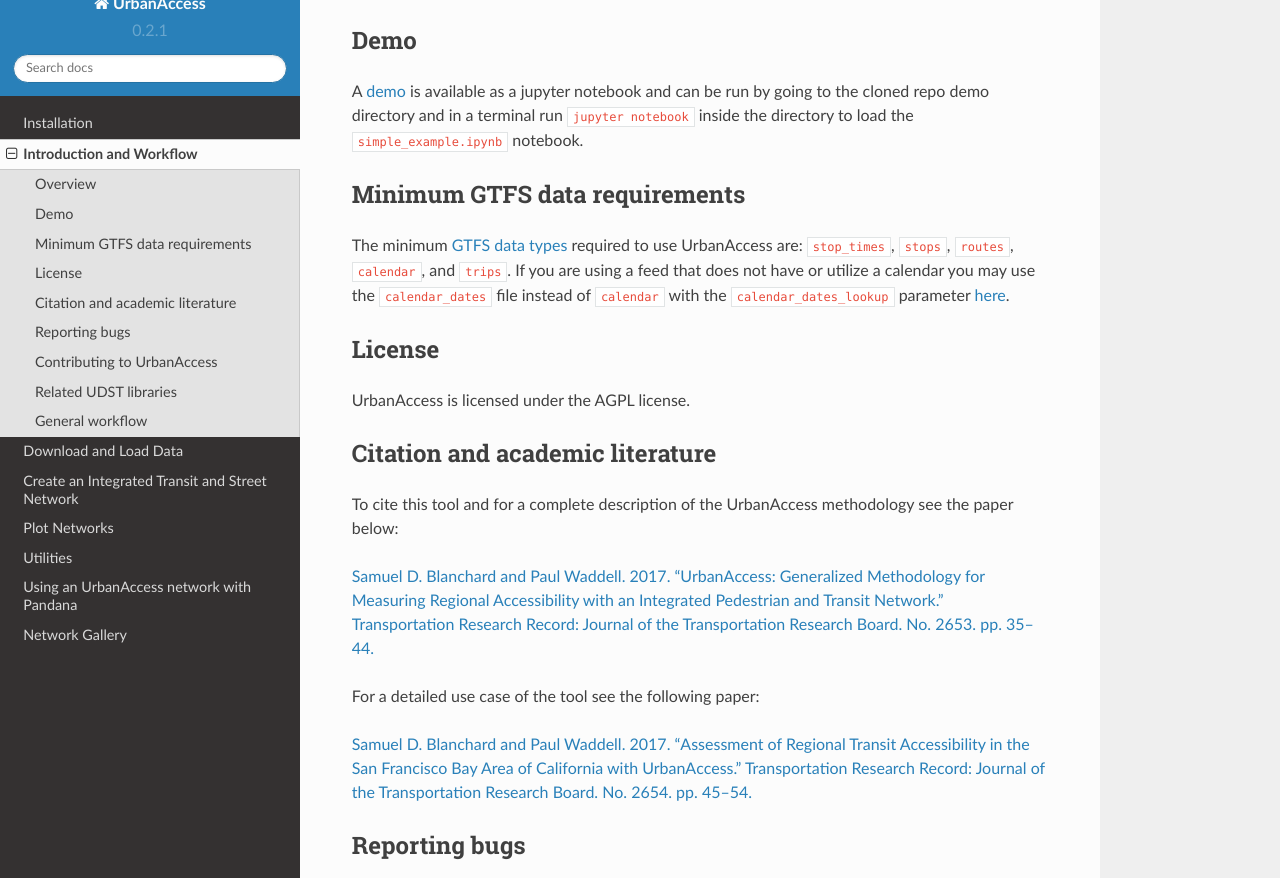
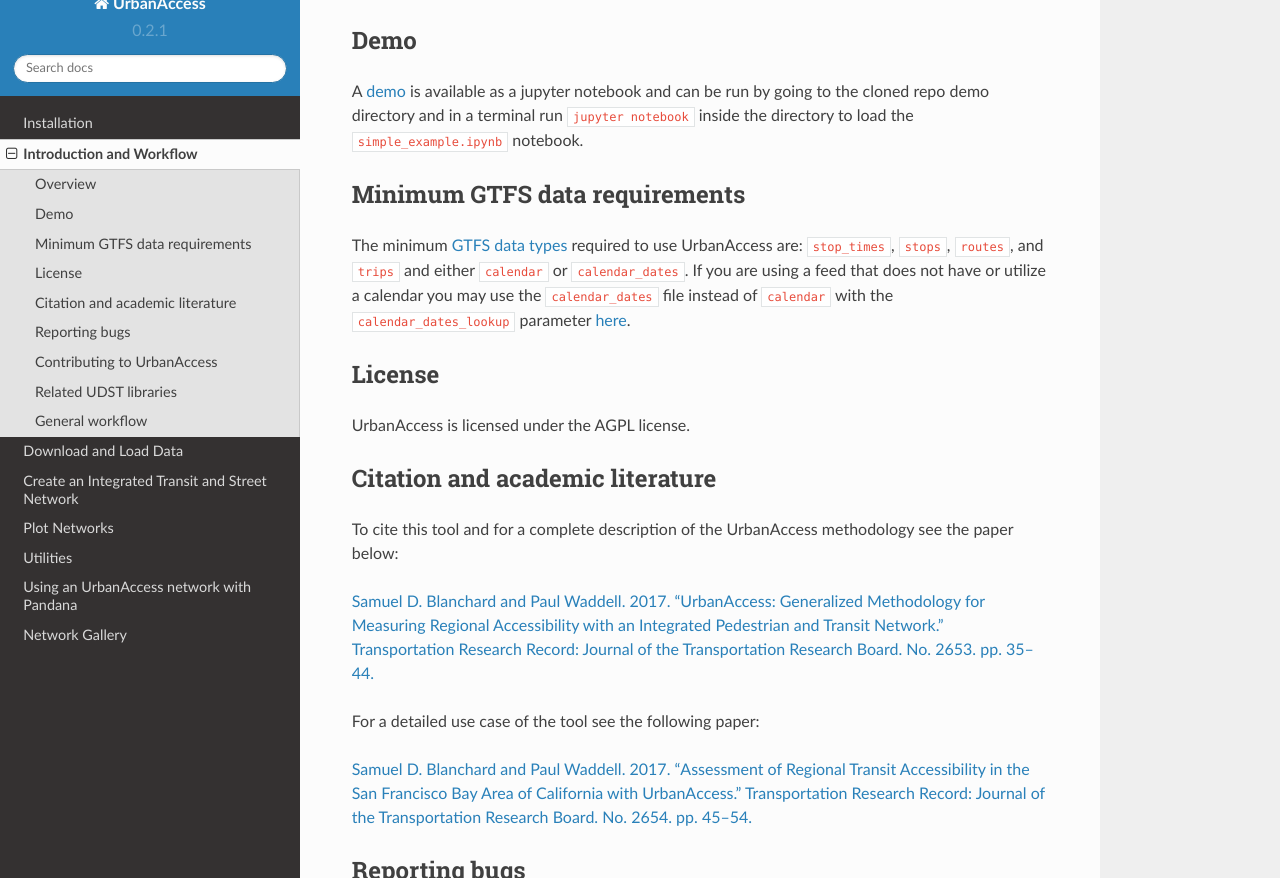
Before and after one commit to UDST/urbanaccess, a Sphinx documentation site: the page built from docs/source/introduction.rst, in a window 1280 px wide and 900 px high, scrolled down 1437 px, cut to the strip 22-900 px from the top of the window. Built offline with Sphinx 7.4.7 and the Read the Docs theme 2.0.0, drawn with Linux system fonts in a browser that asks for light colours.

Commit message:
update readme and docs on support of calendar or calendar_dates

```diff
--- a/README.rst
+++ b/README.rst
@@ -113,9 +113,8 @@
 
 The minimum `GTFS data
 types <https://developers.google.com/transit/gtfs/>`__ required to use
-UrbanAccess are: ``stop_times``, ``stops``, ``routes``, ``calendar``,
-and ``trips`` however if there is no ``calendar``, ``calendar_dates``
-can be used as a replacement.
+UrbanAccess are: ``stop_times``, ``stops``, ``routes`` and ``trips`` and
+one of either ``calendar`` or ``calendar_dates``.
 
 Related UDST libraries
 ----------------------
--- a/docs/source/introduction.rst
+++ b/docs/source/introduction.rst
@@ -39,7 +39,7 @@
 Minimum GTFS data requirements
 ~~~~~~~~~~~~~~~~~~~~~~~~~~~~~~~
 
-The minimum `GTFS data types <https://developers.google.com/transit/gtfs/>`__ required to use UrbanAccess are: ``stop_times``, ``stops``, ``routes``, ``calendar``, and ``trips``. If you are using a feed that does not have or utilize a calendar you may use the ``calendar_dates`` file instead of ``calendar`` with the ``calendar_dates_lookup`` parameter :ref:`here <transit-network>`.
+The minimum `GTFS data types <https://developers.google.com/transit/gtfs/>`__ required to use UrbanAccess are: ``stop_times``, ``stops``, ``routes``, and ``trips`` and either ``calendar`` or ``calendar_dates``. If you are using a feed that does not have or utilize a calendar you may use the ``calendar_dates`` file instead of ``calendar`` with the ``calendar_dates_lookup`` parameter :ref:`here <transit-network>`.
 
 License
 ~~~~~~~~
```
